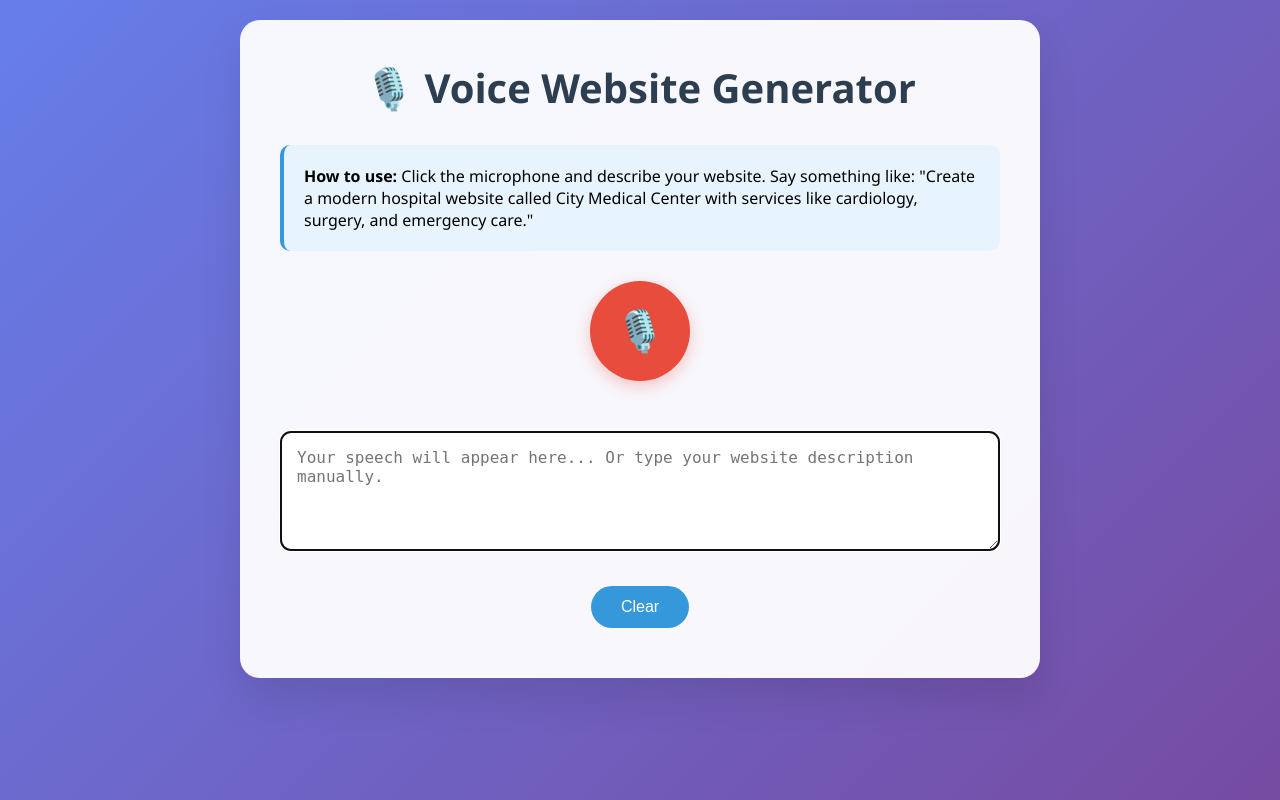
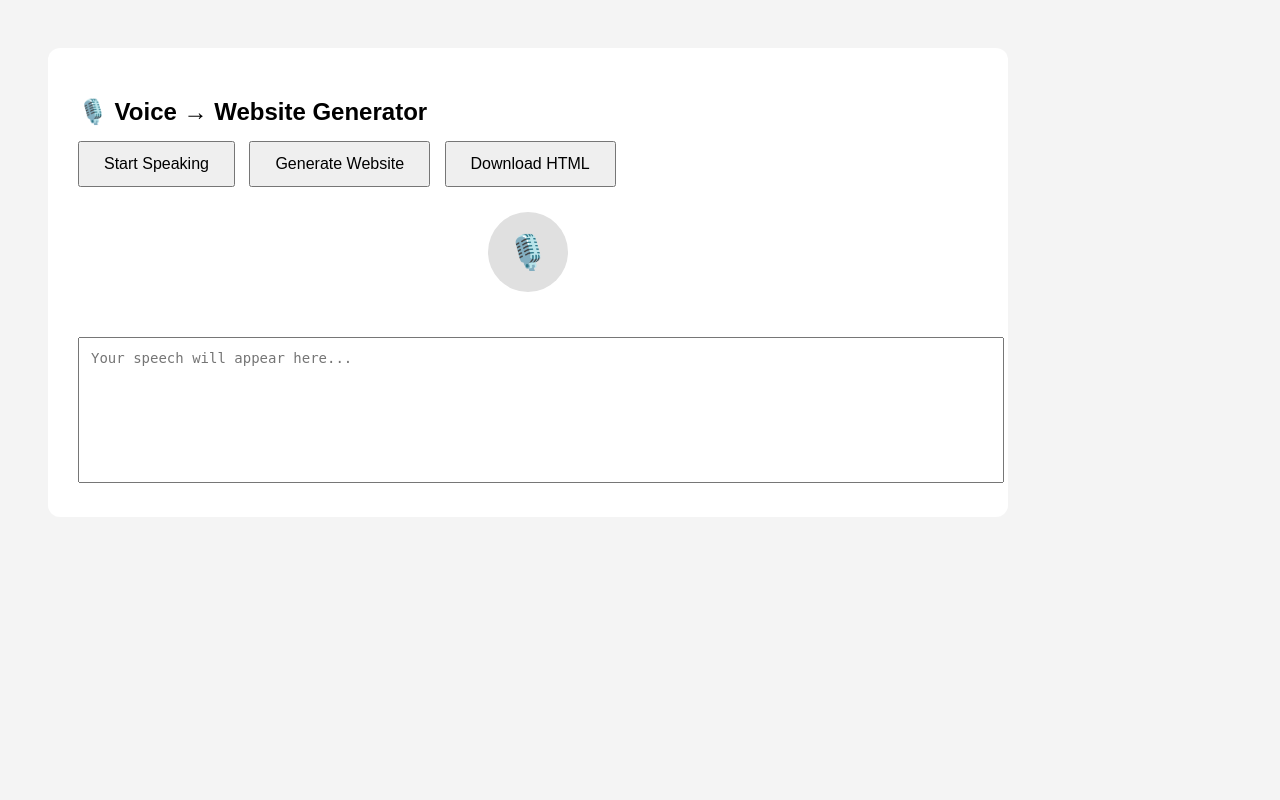
Before and after one commit to Shivathmika-23/Mini-integration-task, a Flask app: page / in a window 1280 px wide. Run offline with Flask 3, Linux system fonts and the light colour scheme.

Commit message:
Update index.html

```diff
--- a/templates/index.html
+++ b/templates/index.html
@@ -1,39 +1,43 @@
 <!DOCTYPE html>
 <html>
 <head>
-    <title>🎙️ Voice Website Generator</title>
-    <meta name="viewport" content="width=device-width, initial-scale=1">
+    <title>Voice → Website Generator</title>
+
     <style>
-        * { margin: 0; padding: 0; box-sizing: border-box; }
-
         body {
-            font-family: 'Segoe UI', Tahoma, Geneva, Verdana, sans-serif;
-            background: linear-gradient(135deg, #667eea 0%, #764ba2 100%);
-            min-height: 100vh;
-            padding: 20px;
+            font-family: Arial, sans-serif;
+            padding: 40px;
+            background-color: #f4f4f4;
         }
 
         .container {
-            max-width: 800px;
-            margin: 0 auto;
-            background: rgba(255,255,255,0.95);
-            padding: 40px;
-            border-radius: 20px;
-            box-shadow: 0 20px 40px rgba(0,0,0,0.1);
+            background: white;
+            padding: 30px;
+            border-radius: 12px;
+            max-width: 900px;
         }
 
-        h1 {
-            text-align: center;
-            color: #2c3e50;
-            margin-bottom: 30px;
-            font-size: 2.5em;
+        h2 {
+            margin-bottom: 15px;
         }
 
-        .voice-section {
-            text-align: center;
-            margin: 30px 0;
+        button {
+            padding: 12px 24px;
+            font-size: 16px;
+            cursor: pointer;
+            margin-right: 10px;
         }
 
+        textarea {
+            width: 100%;
+            height: 120px;
+            margin-top: 20px;
+            padding: 12px;
+            font-size: 14px;
+            resize: none;
+        }
+
+        /* Mic UI */
         .mic-container {
             margin: 25px 0;
             display: flex;
@@ -41,358 +45,199 @@
         }
 
         .mic {
-            width: 100px;
-            height: 100px;
+            width: 80px;
+            height: 80px;
             border-radius: 50%;
-            background: #e74c3c;
+            background: #e0e0e0;
             display: flex;
             align-items: center;
             justify-content: center;
-            font-size: 40px;
-            color: white;
-            cursor: pointer;
-            transition: all 0.3s ease;
-            border: none;
-            box-shadow: 0 5px 15px rgba(231,76,60,0.3);
+            font-size: 34px;
+            color: #555;
+            transition: all 0.2s ease;
+            line-height: 1;
         }
 
-        .mic:hover {
-            transform: scale(1.1);
-        }
-
-        .mic.listening {
-            background: #27ae60;
-            animation: pulse 1.5s infinite;
-        }
-
-        @keyframes pulse {
-            0% { box-shadow: 0 0 0 0 rgba(39,174,96,0.7); }
-            70% { box-shadow: 0 0 0 20px rgba(39,174,96,0); }
-            100% { box-shadow: 0 0 0 0 rgba(39,174,96,0); }
-        }
-
-        .status {
-            margin: 20px 0;
-            padding: 15px;
+        .output-box {
+            margin-top: 25px;
+            background: #f9f9f9;
+            padding: 20px;
             border-radius: 10px;
-            text-align: center;
-            font-weight: bold;
-        }
-
-        .status.listening {
-            background: #d5f4e6;
-            color: #27ae60;
-        }
-
-        .status.processing {
-            background: #fff3cd;
-            color: #856404;
-        }
-
-        textarea {
-            width: 100%;
-            height: 120px;
-            margin: 20px 0;
-            padding: 15px;
-            border: 2px solid #ddd;
-            border-radius: 10px;
-            font-size: 16px;
-            resize: vertical;
-        }
-
-        .btn {
-            background: #3498db;
-            color: white;
-            padding: 12px 30px;
-            border: none;
-            border-radius: 25px;
-            font-size: 16px;
-            cursor: pointer;
-            margin: 10px;
-            transition: all 0.3s ease;
-        }
-
-        .btn:hover {
-            background: #2980b9;
-            transform: translateY(-2px);
-        }
-
-        .btn:disabled {
-            background: #bdc3c7;
-            cursor: not-allowed;
-            transform: none;
-        }
-
-        .result {
-            margin-top: 30px;
-            padding: 25px;
-            background: #f8f9fa;
-            border-radius: 15px;
-            display: none;
-        }
-
-        .result h3 {
-            color: #2c3e50;
-            margin-bottom: 15px;
-        }
-
-        .detail-item {
-            margin: 10px 0;
-            padding: 10px;
-            background: white;
-            border-radius: 8px;
-            border-left: 4px solid #3498db;
         }
 
         iframe {
             width: 100%;
-            height: 400px;
-            border: 2px solid #ddd;
-            border-radius: 10px;
+            height: 300px;
+            border: 1px solid #ccc;
             margin-top: 15px;
-        }
-
-        .instructions {
-            background: #e8f4fd;
-            padding: 20px;
-            border-radius: 10px;
-            margin-bottom: 20px;
-            border-left: 4px solid #3498db;
-        }
-
-        .loading {
-            display: none;
-            text-align: center;
-            margin: 20px 0;
-        }
-
-        .spinner {
-            border: 4px solid #f3f3f3;
-            border-top: 4px solid #3498db;
-            border-radius: 50%;
-            width: 40px;
-            height: 40px;
-            animation: spin 1s linear infinite;
-            margin: 0 auto;
-        }
-
-        @keyframes spin {
-            0% { transform: rotate(0deg); }
-            100% { transform: rotate(360deg); }
         }
     </style>
 </head>
 
 <body>
 <div class="container">
-    <h1>🎙️ Voice Website Generator</h1>
+    <h2>🎙️ Voice → Website Generator</h2>
 
-    <div class="instructions">
-        <strong>How to use:</strong> Click the microphone and describe your website.
-        Say something like: "Create a modern hospital website called City Medical Center with services like cardiology, surgery, and emergency care."
+    <!-- Buttons -->
+    <button id="micBtn" onclick="startRecording()">Start Speaking</button>
+    <button onclick="generateWebsite()">Generate Website</button>
+    <button onclick="downloadHTML()">Download HTML</button>
+
+    <!-- Mic Visual -->
+    <div class="mic-container">
+        <div id="mic" class="mic">🎙️</div>
     </div>
 
-    <div class="voice-section">
-        <div class="mic-container">
-            <button id="micBtn" class="mic" onclick="toggleRecording()">🎙️</button>
-        </div>
+    <!-- Speech Output -->
+    <textarea id="output" placeholder="Your speech will appear here..."></textarea>
 
-        <div id="status" class="status" style="display:none;"></div>
+    <!-- Result -->
+    <div id="result" class="output-box" style="display:none;">
+        <h3>Extracted Details</h3>
+        <p><strong>Business Name:</strong> <span id="biz"></span></p>
+        <p><strong>Website Type:</strong> <span id="type"></span></p>
+        <p><strong>Style:</strong> <span id="style"></span></p>
+        <p><strong>Services:</strong> <span id="services"></span></p>
 
-        <div class="loading" id="loading">
-            <div class="spinner"></div>
-            <p>Generating your website...</p>
-        </div>
-    </div>
-
-    <textarea id="transcript" placeholder="Your speech will appear here... Or type your website description manually."></textarea>
-
-    <div style="text-align: center;">
-        <button class="btn" onclick="clearAll()">Clear</button>
-    </div>
-
-    <div id="result" class="result">
-        <h3>✅ Website Generated Successfully!</h3>
-
-        <div class="detail-item">
-            <strong>Business Name:</strong> <span id="businessName"></span>
-        </div>
-        <div class="detail-item">
-            <strong>Website Type:</strong> <span id="websiteType"></span>
-        </div>
-        <div class="detail-item">
-            <strong>Design Style:</strong> <span id="designStyle"></span>
-        </div>
-        <div class="detail-item">
-            <strong>Services:</strong> <span id="servicesList"></span>
-        </div>
-
-        <h3>🌐 Website Preview</h3>
+        <h3>Generated Website Preview</h3>
         <iframe id="preview"></iframe>
     </div>
 </div>
 
 <script>
     let recognition;
-    let isRecording = false;
-    let autoGenerateKeywords = ['create', 'make', 'build', 'generate', 'website', 'site'];
+    let audioContext;
+    let analyser;
+    let animationId;
+    let generatedFilePath = "";
 
-    function toggleRecording() {
-        if (isRecording) {
-            stopRecording();
-        } else {
-            startRecording();
-        }
-    }
-
-    function startRecording() {
-        if (!('webkitSpeechRecognition' in window) && !('SpeechRecognition' in window)) {
-            alert('Speech recognition not supported in this browser. Please use Chrome or Edge.');
+    // 🎙️ Start Recording
+    async function startRecording() {
+        if (!('webkitSpeechRecognition' in window)) {
+            alert("Speech recognition not supported in this browser.");
             return;
         }
 
-        const SpeechRecognition = window.SpeechRecognition || window.webkitSpeechRecognition;
-        recognition = new SpeechRecognition();
+        const mic = document.getElementById("mic");
+        const micBtn = document.getElementById("micBtn");
 
-        recognition.continuous = true;
-        recognition.interimResults = true;
-        recognition.lang = 'en-US';
+        micBtn.innerText = "Listening...";
+        micBtn.disabled = true;
 
-        const micBtn = document.getElementById('micBtn');
-        const status = document.getElementById('status');
+        mic.style.background = "#4CAF50";
+        mic.style.color = "white";
 
-        micBtn.classList.add('listening');
-        micBtn.innerHTML = '🔴';
-        isRecording = true;
+        startMicVisualization();
 
-        status.style.display = 'block';
-        status.className = 'status listening';
-        status.innerHTML = '🎙️ Listening... Speak now!';
-
-        let finalTranscript = '';
+        recognition = new webkitSpeechRecognition();
+        recognition.lang = "en-US";
+        recognition.continuous = false;
 
         recognition.onresult = (event) => {
-            let interimTranscript = '';
-
-            for (let i = event.resultIndex; i < event.results.length; i++) {
-                const transcript = event.results[i][0].transcript;
-                if (event.results[i].isFinal) {
-                    finalTranscript += transcript + ' ';
-                } else {
-                    interimTranscript += transcript;
-                }
-            }
-
-            document.getElementById('transcript').value = finalTranscript + interimTranscript;
-
-            // Auto-generate if user mentions website creation keywords
-            const text = (finalTranscript + interimTranscript).toLowerCase();
-            if (finalTranscript && autoGenerateKeywords.some(keyword => text.includes(keyword))) {
-                setTimeout(() => {
-                    if (finalTranscript.trim()) {
-                        stopRecording();
-                        setTimeout(() => generateWebsite(), 1000);
-                    }
-                }, 2000);
-            }
+            document.getElementById("output").value =
+                event.results[0][0].transcript;
         };
 
-        recognition.onerror = (event) => {
-            console.error('Speech recognition error:', event.error);
-            stopRecording();
-            status.innerHTML = '❌ Error: ' + event.error;
-            status.className = 'status';
-        };
-
-        recognition.onend = () => {
-            if (isRecording) {
-                stopRecording();
-            }
-        };
+        recognition.onend = stopMic;
+        recognition.onerror = stopMic;
 
         recognition.start();
     }
 
-    function stopRecording() {
-        if (recognition) {
-            recognition.stop();
+    // 🌊 Voice Modulation
+    async function startMicVisualization() {
+        audioContext = new AudioContext();
+        const stream = await navigator.mediaDevices.getUserMedia({ audio: true });
+
+        analyser = audioContext.createAnalyser();
+        analyser.fftSize = 256;
+
+        const source = audioContext.createMediaStreamSource(stream);
+        source.connect(analyser);
+
+        const dataArray = new Uint8Array(analyser.frequencyBinCount);
+        const mic = document.getElementById("mic");
+
+        function animate() {
+            analyser.getByteFrequencyData(dataArray);
+            let volume = dataArray.reduce((a, b) => a + b) / dataArray.length;
+            let scale = Math.min(40, volume);
+
+            mic.style.boxShadow =
+                `0 0 0 ${scale}px rgba(76,175,80,0.3)`;
+
+            animationId = requestAnimationFrame(animate);
         }
 
-        const micBtn = document.getElementById('micBtn');
-        const status = document.getElementById('status');
-
-        micBtn.classList.remove('listening');
-        micBtn.innerHTML = '🎙️';
-        isRecording = false;
-
-        status.innerHTML = '✅ Recording stopped';
-        status.className = 'status';
-
-        setTimeout(() => {
-            status.style.display = 'none';
-        }, 2000);
+        animate();
     }
 
+    // 🛑 Stop Mic
+    function stopMic() {
+        const mic = document.getElementById("mic");
+        const micBtn = document.getElementById("micBtn");
+
+        micBtn.innerText = "Start Speaking";
+        micBtn.disabled = false;
+
+        cancelAnimationFrame(animationId);
+        if (audioContext) audioContext.close();
+
+        mic.style.boxShadow = "none";
+        mic.style.background = "#e0e0e0";
+        mic.style.color = "#555";
+    }
+
+    // 🧠 Generate Website
     async function generateWebsite() {
-        const text = document.getElementById('transcript').value.trim();
+        const text = document.getElementById("output").value;
 
-        if (!text) {
-            alert('Please speak something or type your website description first.');
+        if (!text.trim()) {
+            alert("Please speak something first.");
             return;
         }
 
-        const loading = document.getElementById('loading');
-        const result = document.getElementById('result');
+        const res = await fetch("/generate", {
+            method: "POST",
+            headers: { "Content-Type": "application/json" },
+            body: JSON.stringify({ text })
+        });
 
-        loading.style.display = 'block';
-        result.style.display = 'none';
+        const data = await res.json();
 
-        try {
-            const response = await fetch('/generate', {
-                method: 'POST',
-                headers: { 'Content-Type': 'application/json' },
-                body: JSON.stringify({ text })
-            });
+        document.getElementById("biz").innerText = data.business_name;
+        document.getElementById("type").innerText = data.website_type;
+        document.getElementById("style").innerText = data.style;
+        document.getElementById("services").innerText =
+            data.services.join(", ");
 
-            const data = await response.json();
+        document.getElementById("preview").srcdoc = data.html;
+        document.getElementById("result").style.display = "block";
 
-            if (data.error) {
-                throw new Error(data.error);
-            }
-
-            // Display results
-            document.getElementById('businessName').textContent = data.business_name || 'N/A';
-            document.getElementById('websiteType').textContent = data.website_type || 'N/A';
-            document.getElementById('designStyle').textContent = data.style || 'N/A';
-            document.getElementById('servicesList').textContent =
-                (data.services && data.services.length > 0) ? data.services.join(', ') : 'None specified';
-
-            document.getElementById('preview').srcdoc = data.html;
-
-            loading.style.display = 'none';
-            result.style.display = 'block';
-
-            // Scroll to result
-            result.scrollIntoView({ behavior: 'smooth' });
-
-        } catch (error) {
-            loading.style.display = 'none';
-            alert('Error generating website: ' + error.message);
-        }
+        generatedFilePath = data.file_path;
     }
 
-    function clearAll() {
-        document.getElementById('transcript').value = '';
-        document.getElementById('result').style.display = 'none';
-        document.getElementById('status').style.display = 'none';
+    // 📥 Download HTML
+    async function downloadHTML() {
+        if (!generatedFilePath) {
+            alert("Please generate the website first.");
+            return;
+        }
 
-        if (isRecording) {
-            stopRecording();
-        }
+        const res = await fetch("/download-html", {
+            method: "POST",
+            headers: { "Content-Type": "application/json" },
+            body: JSON.stringify({ file_path: generatedFilePath })
+        });
+
+        const blob = await res.blob();
+        const url = window.URL.createObjectURL(blob);
+
+        const a = document.createElement("a");
+        a.href = url;
+        a.download = "generated_website.html";
+        a.click();
     }
-
-    // Auto-focus on transcript area
-    document.getElementById('transcript').focus();
 </script>
 </body>
 </html>
```
